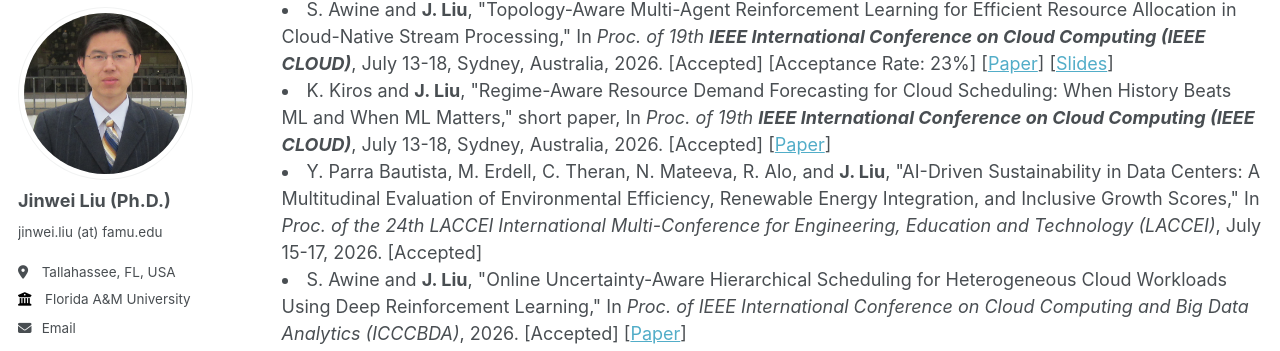
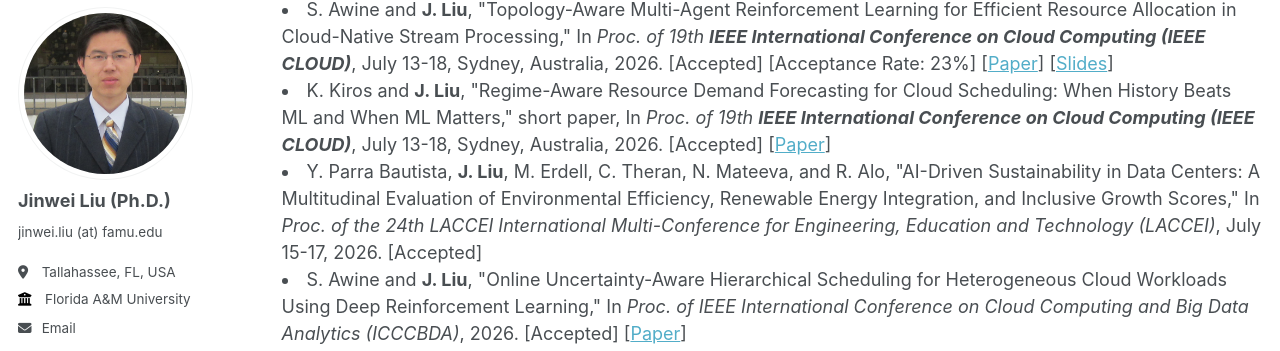
Before and after one commit to jinweiliucu/jinweiliucu.github.io, a Jekyll site: the page built from _publications/publications.html, in a window 1280 px wide and 900 px high, scrolled down 950 px. Shown: the part 99-450 px from the top of the window. Built offline with Jekyll 4.4.1, drawn with Linux system fonts in a browser that asks for light colours; some web fonts are replaced.

```diff
--- a/_publications/publications.html
+++ b/_publications/publications.html
@@ -87,7 +87,7 @@ author_profile: true
     </li>
 
 	<li>
-    Y. Parra Bautista, M. Erdell, C. Theran, N. Mateeva, R. Alo, and <strong>J. Liu</strong>, "AI-Driven Sustainability in Data Centers: A Multitudinal Evaluation of Environmental Efficiency, Renewable Energy Integration, and Inclusive Growth Scores,"
+    Y. Parra Bautista, <strong>J. Liu</strong>, M. Erdell, C. Theran, N. Mateeva, and R. Alo, "AI-Driven Sustainability in Data Centers: A Multitudinal Evaluation of Environmental Efficiency, Renewable Energy Integration, and Inclusive Growth Scores,"
     In <em>Proc. of the 24th LACCEI International Multi-Conference for Engineering, Education and Technology (LACCEI)</em>, July 15-17, 2026. [Accepted]
     <!-- [<a href="/files/articles/WF-PST2025LiuFalcon.pdf">Paper</a>]</span> -->
     </span><br>
```
